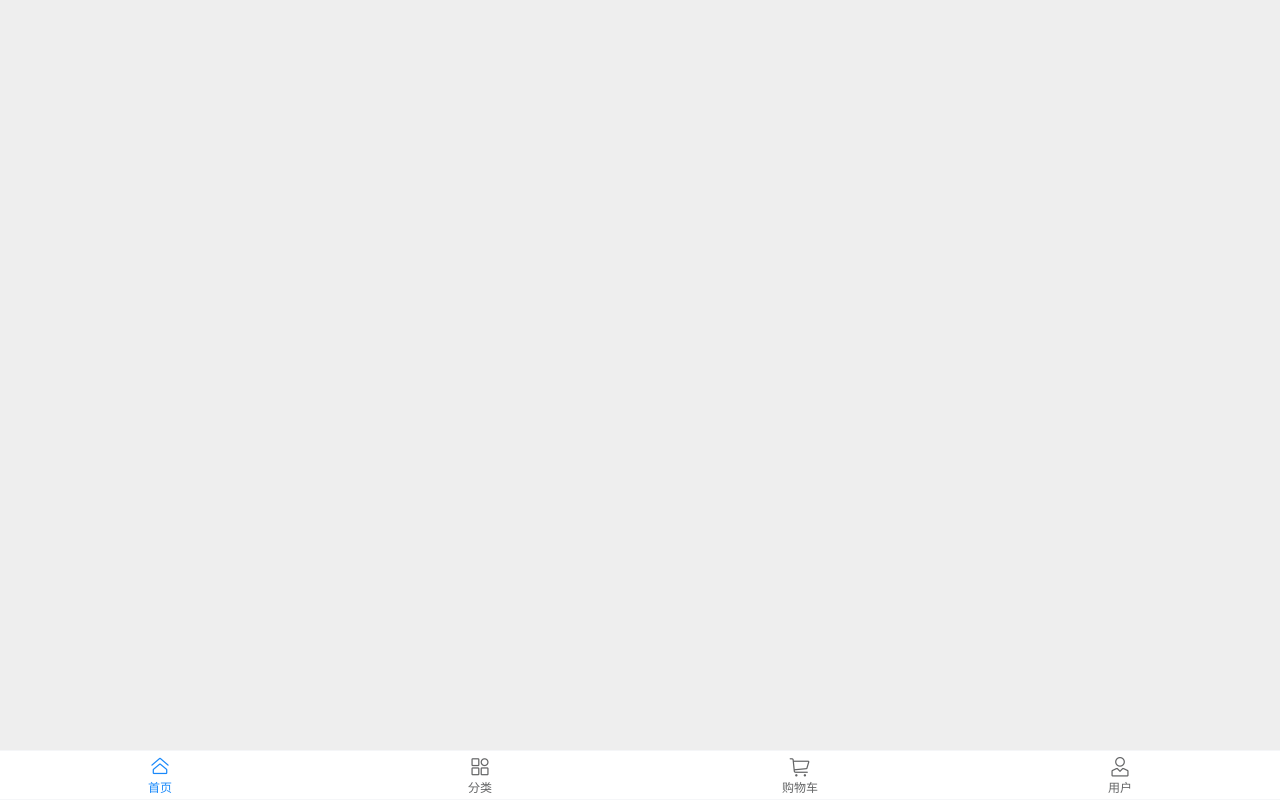
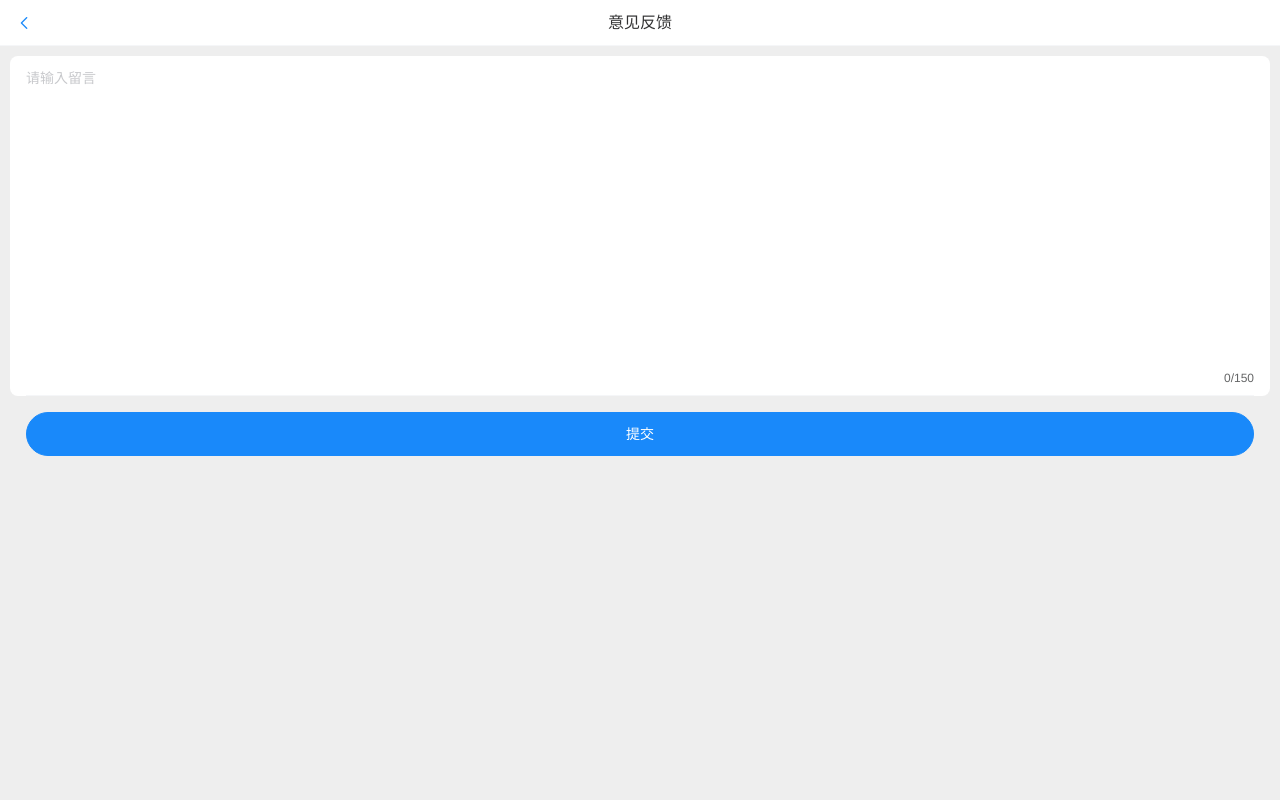
Before and after one commit to meilin520/vue2-typescript, a Vue app: page /feedback-view in a window 1280 px wide. Built offline with nearby package versions, Linux system fonts and the light colour scheme.

Commit message:
意见反馈页面逻辑

```diff
--- a/src/router/index.ts
+++ b/src/router/index.ts
@@ -87,6 +87,14 @@ const routes: RouteConfig[] = [
     },
     component: () => import('../views/CouponListView.vue'),
   },
+  {
+    path: '/feedback-view',
+    name: 'FeedbackView',
+    meta: {
+      switch: false,
+    },
+    component: () => import('../views/FeedbackView.vue'),
+  },
 ];
 
 // 解决导航栏或者底部导航tabBar中的vue-router在3.0版本以上频繁点击菜单报错的问题。
--- /dev/null
+++ b/src/views/FeedbackView.vue
@@ -0,0 +1,60 @@
+<template>
+<div class="feedback">
+  <the-header text="意见反馈" :left-arrow="true" />
+  <div class="feedback-form">
+    <van-form @submit="onSubmit">
+      <van-field v-model="message" rows="2" :autosize="{ maxHeight: 500, minHeight: 300 }" type="textarea" maxlength="150" placeholder="请输入留言" show-word-limit />
+      <div style="margin: 16px;">
+        <van-button round block type="info" native-type="submit">提交</van-button>
+      </div>
+    </van-form>
+  </div>
+</div>
+</template>
+
+<script lang="ts">
+import {
+  Vue,
+  Component,
+} from 'vue-property-decorator';
+import {
+  Form,
+  Field,
+  Button,
+  Toast,
+} from 'vant';
+import {
+  TheHeader,
+} from '../components/layout';
+
+@Component({
+  components: {
+    TheHeader,
+    [Form.name]: Form,
+    [Field.name]: Field,
+    [Button.name]: Button,
+  },
+})
+export default class FeedbackView extends Vue {
+  private message: string = '';
+
+  public onSubmit(): void {
+    Toast('提交留言');
+  }
+}
+</script>
+
+<style lang="less" scoped>
+.feedback {
+  padding: 10px;
+  &-form {
+    border-radius: 8px;
+    /deep/.van-form {
+      border-radius: inherit;
+      .van-field {
+        border-radius: inherit;
+      }
+    }
+  }
+}
+</style>
--- a/src/views/UserView.vue
+++ b/src/views/UserView.vue
@@ -21,7 +21,7 @@
       <div class="cell-list">
         <van-cell title="优惠券" value="2张可用" is-link to="/coupon-list-view"/>
         <van-cell title="收货地址" value="未设置" is-link to="/address-list-view"/>
-        <van-cell title="反馈意见" is-link />
+        <van-cell title="意见反馈" is-link to="/feedback-view" />
         <van-cell title="设置" is-link />
       </div>
     </div>
```
